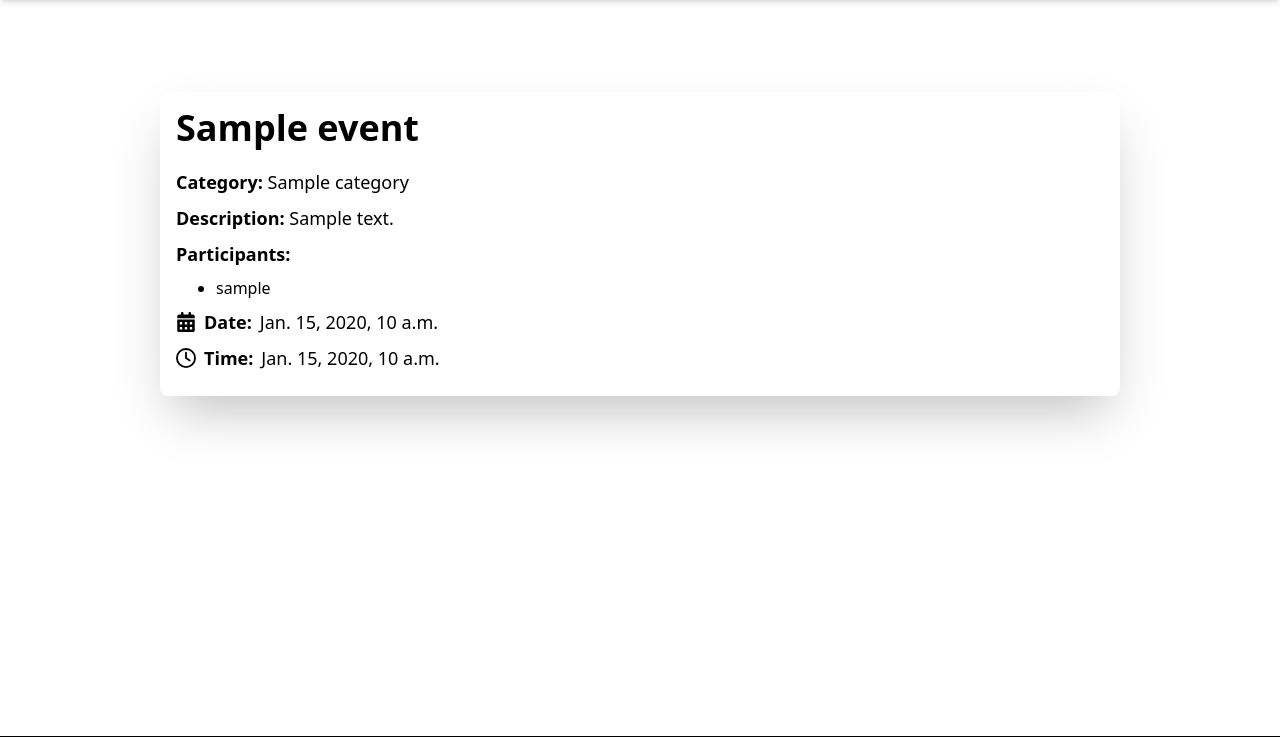
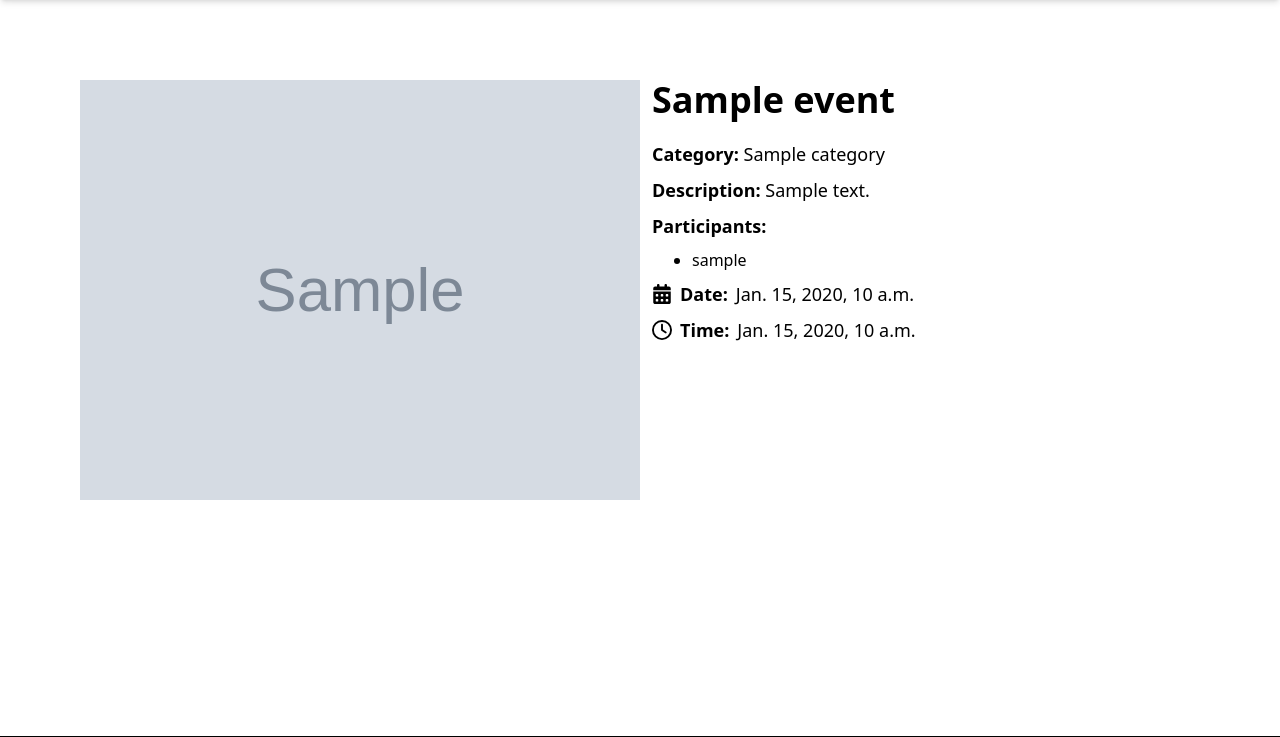
Before and after one commit to tanvirulislam149/event_management_django, a Django app: template events/templates/details.html in a window 1280 px wide. Shown: the part 64-801 px from the top of the page. Run offline with Django 5.2, Linux system fonts and the light colour scheme; the template is opened without the code that fills it: most values are stand-ins (such as "Sample title", 1, 10 or a date in 2020); grey boxes marked "Sample" are stand-in pictures; some web fonts are replaced.

Commit message:
image done

```diff
--- a/event_management/settings.py
+++ b/event_management/settings.py
@@ -172,3 +172,5 @@ EMAIL_HOST_PASSWORD= config("EMAIL_HOST_PASSWORD")
 
 
 LOGIN_URL = '/users/login/'
+MEDIA_URL = "/media/"
+MEDIA_ROOT = BASE_DIR / "media"
--- a/event_management/urls.py
+++ b/event_management/urls.py
@@ -19,6 +19,9 @@ from django.urls import path, include
 from core.views import home
 from debug_toolbar.toolbar import debug_toolbar_urls
 from core.views import no_permission
+from django.conf import settings
+from django.conf.urls.static import static
+
 
 urlpatterns = [
     path('admin/', admin.site.urls),
@@ -27,3 +30,5 @@ urlpatterns = [
     path("events/", include("events.urls")),
     path("users/", include("users.urls")),
 ] + debug_toolbar_urls()
+
+urlpatterns += static(settings.MEDIA_URL, document_root = settings.MEDIA_ROOT)
--- a/events/forms.py
+++ b/events/forms.py
@@ -60,7 +60,7 @@ class EventModelForm(StyledFormMixin, ModelForm):
 
     class Meta:
         model = Event
-        fields = ["name", "description", "location", "category", "date", "time", "participants"]
+        fields = ["name", "description", "location", "category", "date", "time", "participants", "image"]
         widgets = {
             "name": widgets.TextInput(),
             "description": widgets.Textarea(),
--- a/events/models.py
+++ b/events/models.py
@@ -17,6 +17,7 @@ class Event(models.Model):
     category = models.ForeignKey(Category, on_delete=models.CASCADE, related_name="events", default = 1)
     participants = models.ManyToManyField(User, related_name="events")
     confirm_participants = models.ManyToManyField(User, related_name="confirmed_events")
+    image = models.ImageField(upload_to = "events_assets", blank=True, null = True, default="default_image.jpg")
 
     def __str__(self):
         return self.name
--- a/events/templates/create_event.html
+++ b/events/templates/create_event.html
@@ -2,7 +2,7 @@
 {% block table_block %}
 <h1 class="text-center mt-4 text-4xl font-bold">{% if type == "update" %}Update {% else %}Create {% endif %}{% if pageId == 1 %}event {% elif pageId == 2 %}participants {% else %} category{% endif %}</h1>
     <div class="sm:w-2/4 w-full mx-auto">
-        <form class="" method="POST">
+        <form class="" method="POST" enctype='multipart/form-data'>
             {% csrf_token %}
             {{form}}
             <br>
--- a/events/templates/details.html
+++ b/events/templates/details.html
@@ -1,7 +1,15 @@
 {% extends "base_home.html" %}
 {% block content %}
-<div class="flex justify-center mt-20">
-    <div class="sm:w-3/4 w-full m-3 p-4 shadow-2xl rounded-lg">
+{% load static %}
+<div class="sm:flex justify-center mt-20 sm:mx-20 m-2">
+    <div class="sm:w-1/2 w-full">
+        {% if event.image %}
+            <img class="w-full" src="{{event.image.url}}" alt="">
+        {% else %}
+            <img class="w-full" src="{% static "images/default_image.jpg" %}" alt="">
+        {% endif %}
+    </div>
+    <div class="sm:w-1/2 w-full pl-3 rounded-lg">
         <p class="text-4xl font-bold mb-5">{{event.name}}</p>
         <p class="text-lg my-2"><span class="font-bold">Category:</span> {{event.category.name}}</p>
         <p class="text-lg my-2"><span class="font-bold">Description:</span> {{event.description}}</p>
--- a/events/views.py
+++ b/events/views.py
@@ -106,7 +106,7 @@ def details(request, id):
 def create_event(request, pageId):
     if(request.method == "POST"):
         if pageId == 1:  # 1 => shows create event form
-            event_form = EventModelForm(request.POST)
+            event_form = EventModelForm(request.POST, request.FILES)
             if event_form.is_valid():
                 event_form.save()
                 messages.success(request, "Event saved successfully.")
@@ -145,7 +145,7 @@ def update_event(request, pageId, eventId):
     if(request.method == "POST"):
         if pageId == 1:  #
             event = Event.objects.get(id = eventId)
-            event_form = EventModelForm(request.POST, instance = event)
+            event_form = EventModelForm(request.POST, request.FILES, instance = event)
             if event_form.is_valid():
                 event_form.save()
                 messages.success(request, "Event saved successfully.")
--- a/static/css/output.css
+++ b/static/css/output.css
@@ -649,8 +649,8 @@ video {
   z-index: 50;
 }
 
-.m-3 {
-  margin: 0.75rem;
+.m-2 {
+  margin: 0.5rem;
 }
 
 .mx-2 {
@@ -1050,6 +1050,10 @@ video {
   padding-bottom: 0.75rem;
 }
 
+.pl-3 {
+  padding-left: 0.75rem;
+}
+
 .pl-5 {
   padding-left: 1.25rem;
 }
@@ -1174,12 +1178,6 @@ video {
   text-decoration-line: underline;
 }
 
-.shadow-2xl {
-  --tw-shadow: 0 25px 50px -12px rgb(0 0 0 / 0.25);
-  --tw-shadow-colored: 0 25px 50px -12px var(--tw-shadow-color);
-  box-shadow: var(--tw-ring-offset-shadow, 0 0 #0000), var(--tw-ring-shadow, 0 0 #0000), var(--tw-shadow);
-}
-
 .shadow-md {
   --tw-shadow: 0 4px 6px -1px rgb(0 0 0 / 0.1), 0 2px 4px -2px rgb(0 0 0 / 0.1);
   --tw-shadow-colored: 0 4px 6px -1px var(--tw-shadow-color), 0 2px 4px -2px var(--tw-shadow-color);
@@ -1215,9 +1213,19 @@ video {
 }
 
 @media (min-width: 640px) {
+  .sm\:mx-10 {
+    margin-left: 2.5rem;
+    margin-right: 2.5rem;
+  }
+
   .sm\:mx-auto {
     margin-left: auto;
     margin-right: auto;
+  }
+
+  .sm\:mx-20 {
+    margin-left: 5rem;
+    margin-right: 5rem;
   }
 
   .sm\:ml-6 {
```
Also changed, not shown: events/migrations/0006_event_image.py (added), events/migrations/0007_alter_event_image.py (added), media/default_image.jpg (added), media/events_assets/spidey.jpg (added), static/images/default_image.jpg (added).
